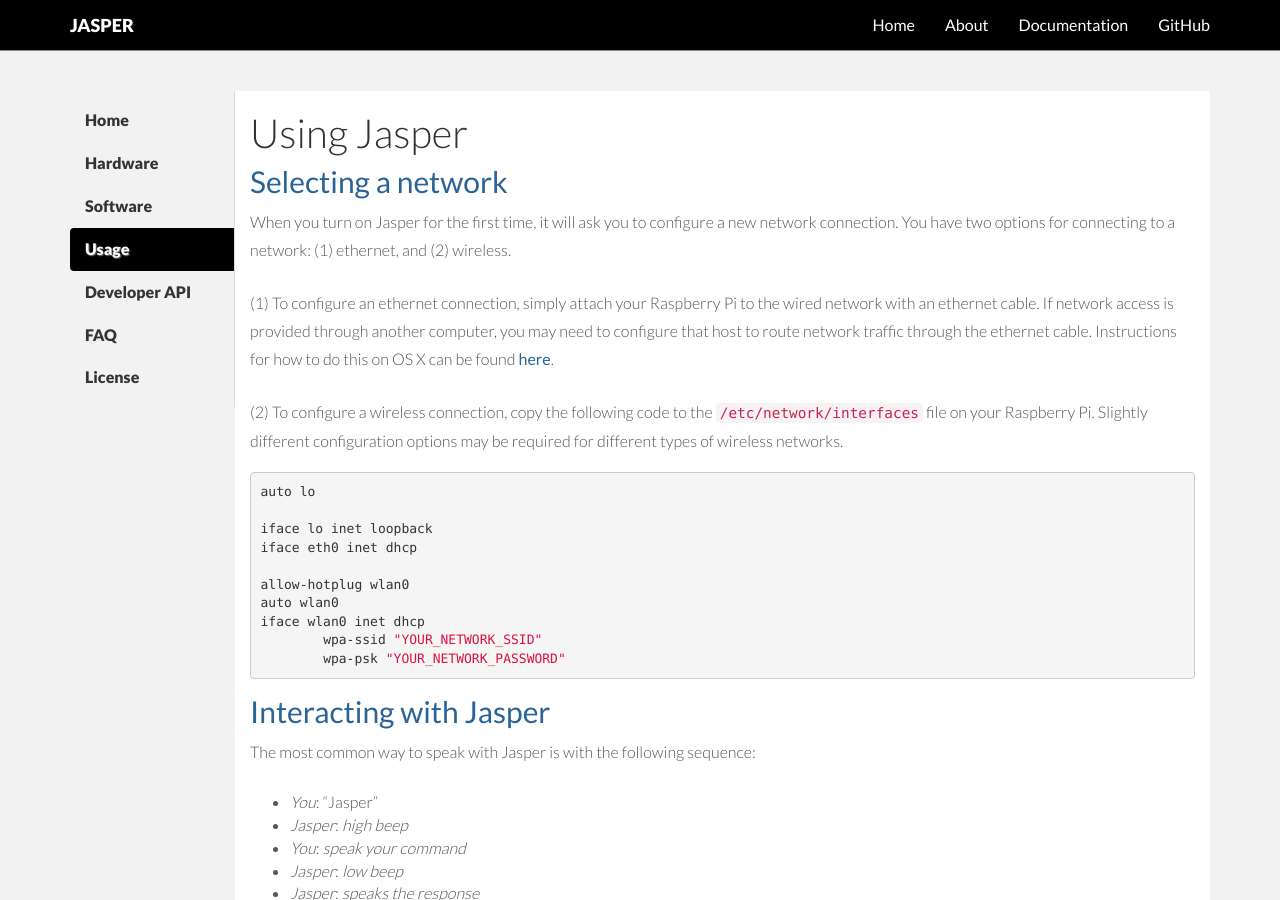
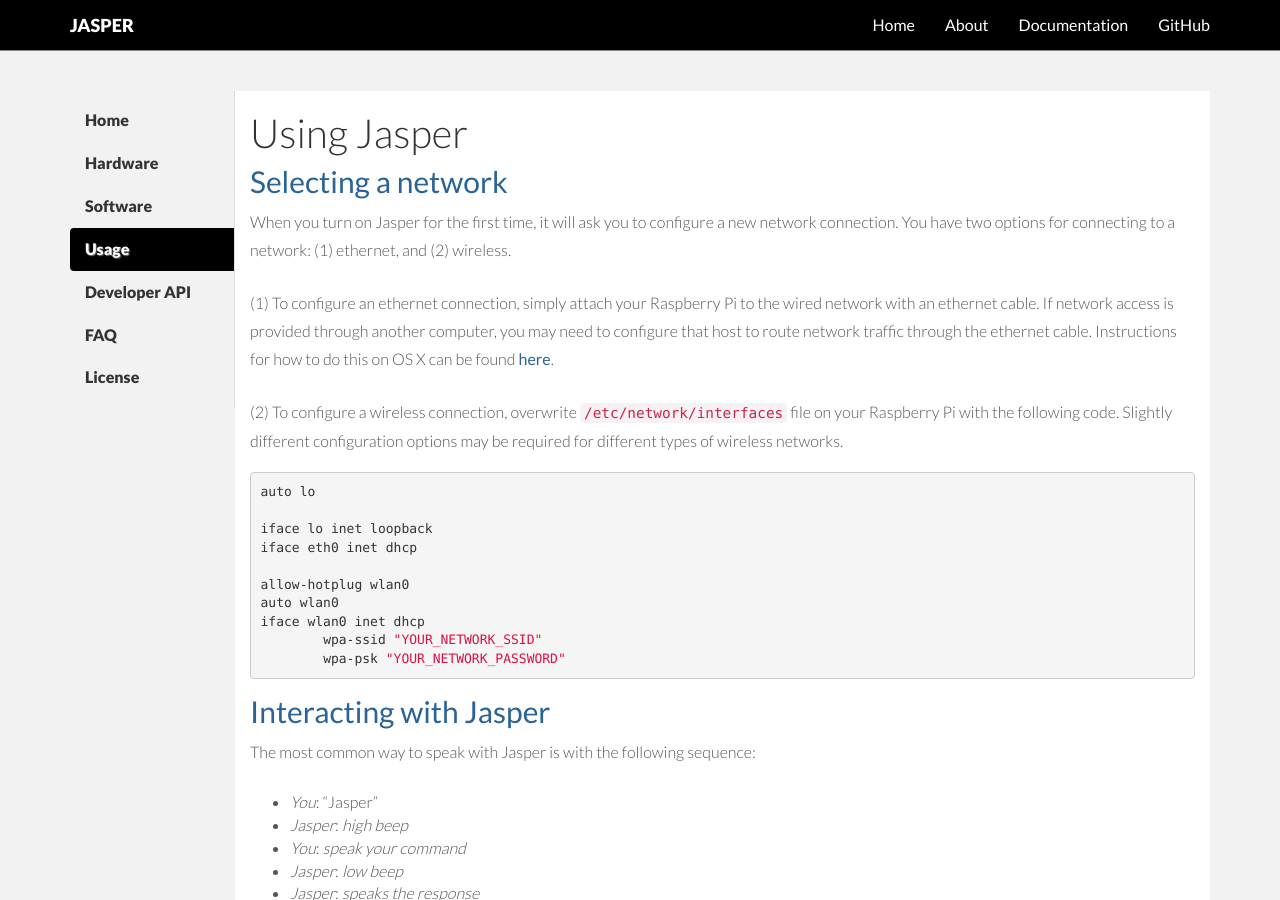
Before and after one commit to jasperproject/jasperproject.github.io, a Jekyll site: the page built from documentation/usage/index.md, in a window 1280 px wide and 900 px high. Built offline with Jekyll 4.4.1, drawn with Linux system fonts in a browser that asks for light colours; nearby versions of some CDN libraries.

Commit message:
slight update

```diff
--- a/documentation/usage/index.md
+++ b/documentation/usage/index.md
@@ -14,7 +14,7 @@
 
 (1) To configure an ethernet connection, simply attach your Raspberry Pi to the wired network with an ethernet cable. If network access is provided through another computer, you may need to configure that host to route network traffic through the ethernet cable. Instructions for how to do this on OS X can be found [here](http://edmundofuentes.com/post/45179343394/raspberry-pi-without-keyboard-mouse-nor-screen).
 
-(2) To configure a wireless connection, copy the following code to the `/etc/network/interfaces` file on your Raspberry Pi. Slightly different configuration options may be required for different types of wireless networks.
+(2) To configure a wireless connection, overwrite `/etc/network/interfaces` file on your Raspberry Pi with the following code. Slightly different configuration options may be required for different types of wireless networks.
 
 {% highlight bash %}
 auto lo
```
